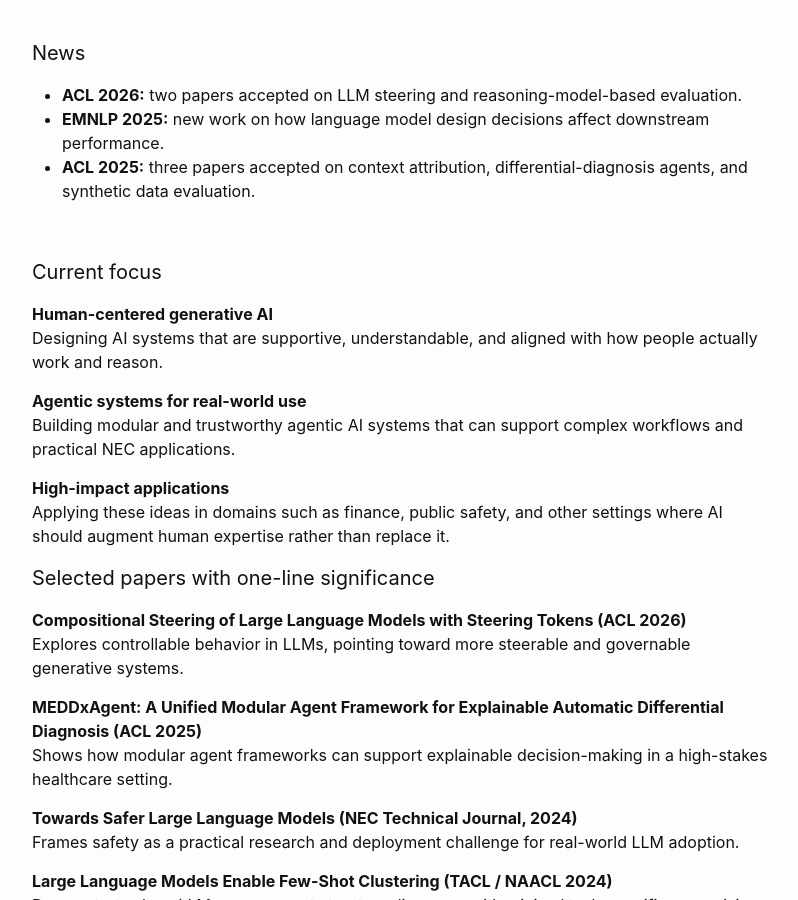
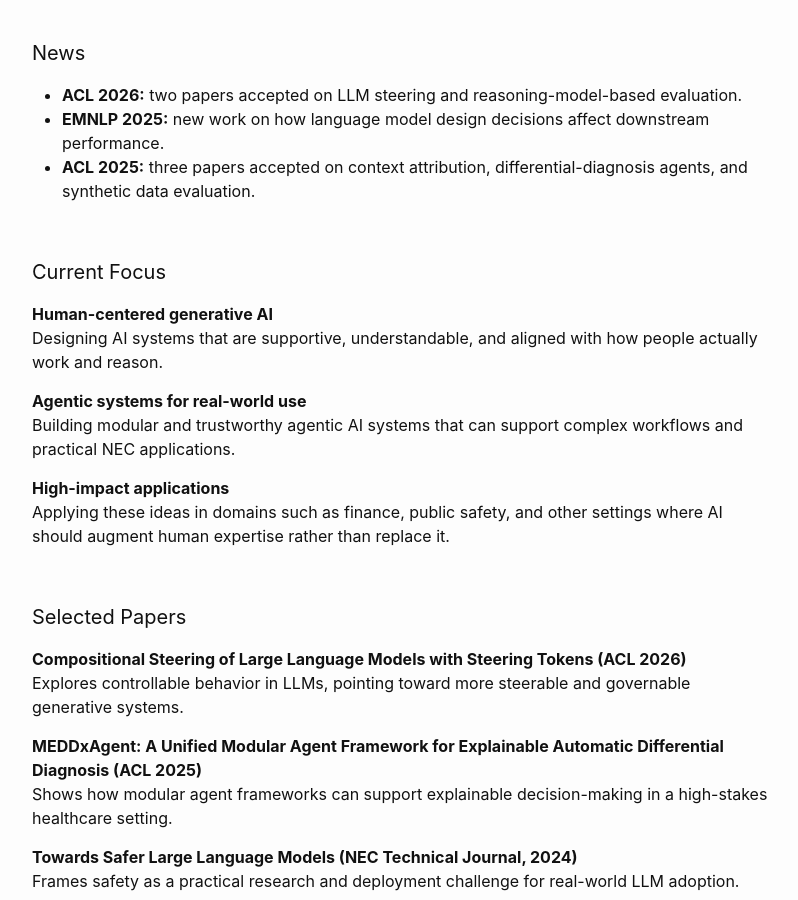
Before and after one commit to carolinlawrence/carolinlawrence.github.io, a Jekyll site: the page built from index.markdown, in a window 1280 px wide and 900 px high, scrolled down 943 px. Shown: the whole window, without its empty margins (238-1036 px from the left). Built offline with Jekyll 4.4.1, drawn with Linux system fonts in a browser that asks for light colours.

Commit message:
Update index.markdown

```diff
--- a/index.markdown
+++ b/index.markdown
@@ -45,7 +45,7 @@ I am always interested in conversations around trustworthy generative AI, agenti
 </ul>
 
 <br/>
-<h4>Current focus</h4>
+<h4>Current Focus</h4>
   <div class="focus-item">
     <b>Human-centered generative AI</b>
     <p>Designing AI systems that are supportive, understandable, and aligned with how people actually work and reason.</p>
@@ -59,8 +59,9 @@ I am always interested in conversations around trustworthy generative AI, agenti
     <p>Applying these ideas in domains such as finance, public safety, and other settings where AI should augment human expertise rather than replace it.</p>
   </div>
 
+<br/>
 <section>
-  <h4>Selected papers with one-line significance</h4>
+  <h4>Selected Papers</h4>
 
   <div class="paper-item">
     <b>Compositional Steering of Large Language Models with Steering Tokens <span>(ACL 2026)</span></b>
```
